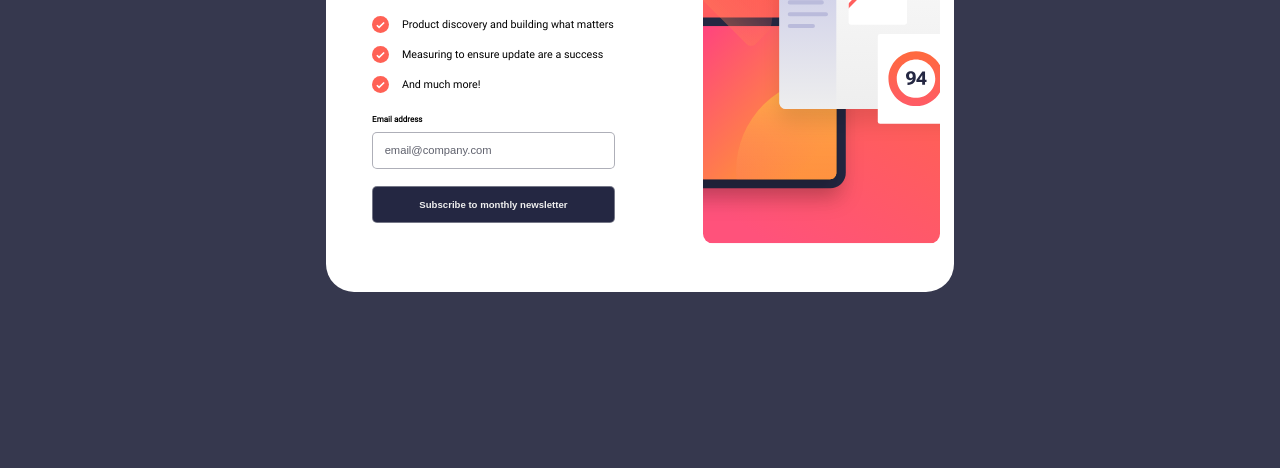
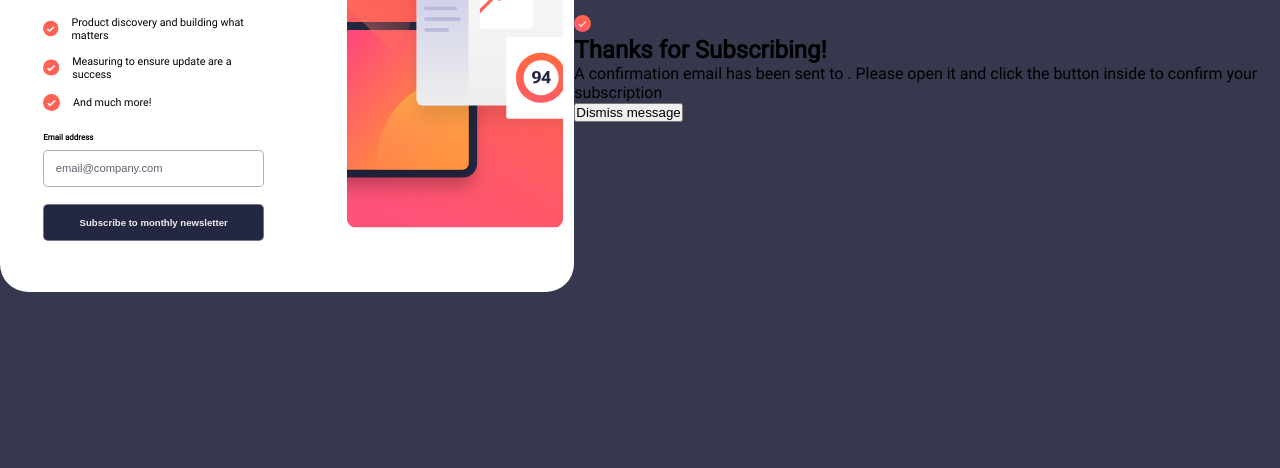
Before and after one commit to Mohammadflht/Newsletter-sign-up, a plain HTML site: page index.html in a window 1280 px wide. Shown: the part 332-800 px from the top of the page. Drawn offline with Linux system fonts and the light colour scheme.

Commit message:
Success message was declared

```diff
--- a/index.html
+++ b/index.html
@@ -10,7 +10,7 @@
 </head>
 <body>
 
-  <div class="container">
+  <section class="container">
 
       <div class="left-panel">
           <h1>Stay updated!</h1>
@@ -38,8 +38,21 @@
 
     <div class="right-panel"><img src="assets/images/illustration-sign-up-desktop.svg" alt="illustration-sign-up"></div>
 
+  </section>
 
-  </div>
+
+  <section class="success-part">
+
+    <svg xmlns="http://www.w3.org/2000/svg" width="64" height="64" viewBox="0 0 64 64"><defs><linearGradient id="a" x1="100%" x2="0%" y1="0%" y2="100%"><stop offset="0%" stop-color="#FF6A3A"/><stop offset="100%" stop-color="#FF527B"/></linearGradient></defs><g fill="none"><circle cx="32" cy="32" r="32" fill="url(#a)"/><path stroke="#FFF" stroke-width="4" d="m18.286 34.686 8.334 7.98 19.094-18.285"/></g></svg>
+    <h1 class="title-text">Thanks for Subscribing!</h1>
+
+    <p class="notify-text">A confirmation email has been sent to <span id="valid-email" style="font-weight: 700;"></span>.
+        Please open it and click the button inside to confirm your subscription
+    </p>
+
+    <button id="dismiss-btn">Dismiss message</button>
+
+  </section>
 
 
 
```
